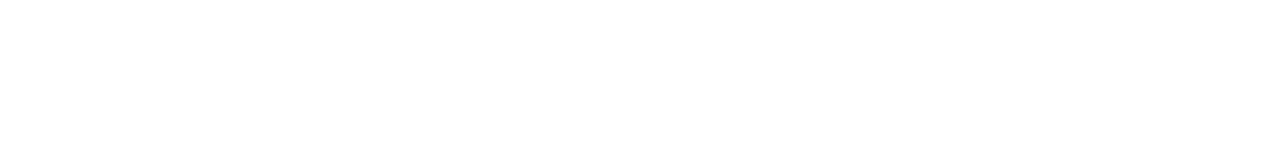
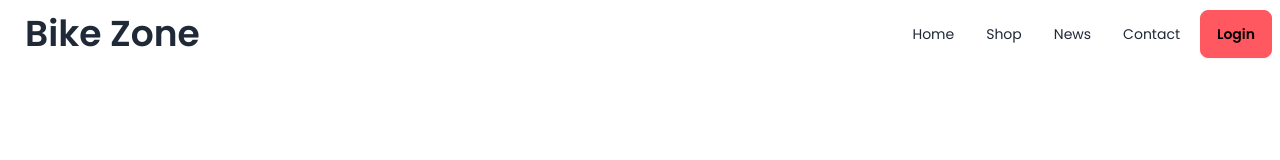
Before and after one commit to Jaynab94/Bike-selling-website, a plain HTML site: page index.html in a window 1280 px wide. Drawn offline with nearby package versions, Linux system fonts and the light colour scheme.

Commit message:
navbar initial

```diff
--- a/index.html
+++ b/index.html
@@ -1,15 +1,75 @@
 <!DOCTYPE html>
 <html lang="en">
+
 <head>
     <meta charset="UTF-8">
     <meta name="viewport" content="width=device-width, initial-scale=1.0">
-    <title>Document</title>
+    <title>Biker Zone</title>
+    <link rel="preconnect" href="https://fonts.googleapis.com">
+    <link rel="preconnect" href="https://fonts.gstatic.com" crossorigin>
+    <link href="https://fonts.googleapis.com/css2?family=Poppins:wght@400;500;600;700&display=swap" rel="stylesheet">
 
-<link href="https://cdn.jsdelivr.net/npm/daisyui@4.6.0/dist/full.min.css" rel="stylesheet" type="text/css" />
-<script src="https://cdn.tailwindcss.com"></script>
+    <link href="https://cdn.jsdelivr.net/npm/daisyui@4.6.0/dist/full.min.css" rel="stylesheet" type="text/css" />
+    <script src="https://cdn.tailwindcss.com"></script>
+    <style>
+        .font-popins {
+            font-family: 'Poppins', sans-serif;
+        }
+    </style>
 
 </head>
-<body>
+
+<body class="font-popins">
+    <header>
+        <nav>
+            <div class="navbar bg-base-100">
+                <div class="flex-1 w-auto">
+                    <div class="dropdown">
+                        <div tabindex="0" role="button" class="btn btn-ghost lg:hidden">
+                            <svg xmlns="http://www.w3.org/2000/svg" class="h-5 w-5" fill="none" viewBox="0 0 24 24"
+                                stroke="currentColor">
+                                <path stroke-linecap="round" stroke-linejoin="round" stroke-width="2"
+                                    d="M4 6h16M4 12h8m-8 6h16" />
+                            </svg>
+                        </div>
+                        <ul tabindex="0"
+                            class="menu menu-sm dropdown-content mt-3 z-[1] p-2 shadow bg-base-100 text-base rounded-box w-52">
+                            <li><a>Home</a></li>
+                            <li><a>Shop</a></li>
+                            <li><a>News</a></li>
+                            <li><a>Contact</a></li>
+
+                        </ul>
+                    </div>
+                    <a class="btn btn-ghost text-4xl">Bike Zone</a>
+                </div>
+                <div class="navbar-center hidden text-base lg:flex">
+                    <ul class="menu menu-horizontal px-1">
+
+
+                        <li><a>Home</a></li>
+                        <li><a>Shop</a></li>
+                        <li><a>News</a></li>
+                        <li><a>Contact</a></li>
+
+                    </ul>
+                </div>
+                <div class="navbar-end w-auto">
+                    <a class="btn btn btn-error tex">Login</a>
+                </div>
+            </div>
+        </nav>
+
+    </header>
+
+    <main>
+
+    </main>
+
+    <footer>
+
+    </footer>
 
 </body>
+
 </html>
```
